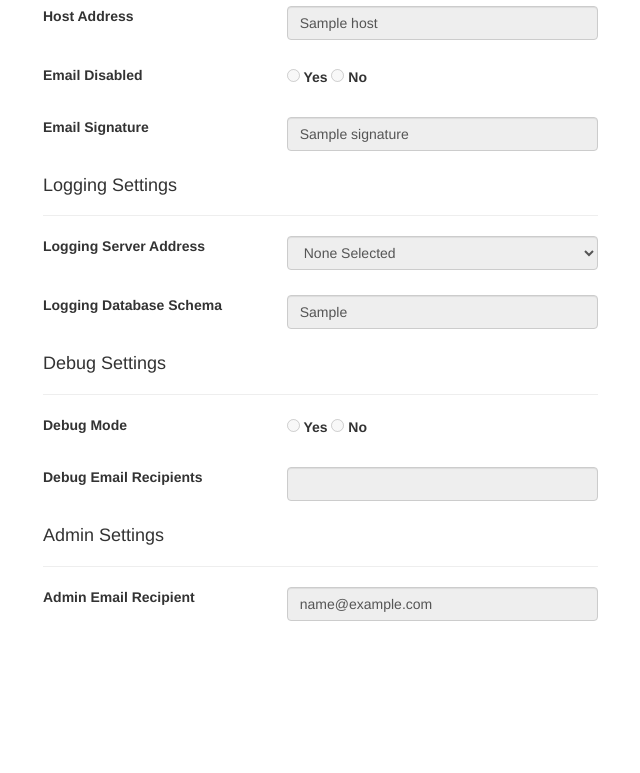
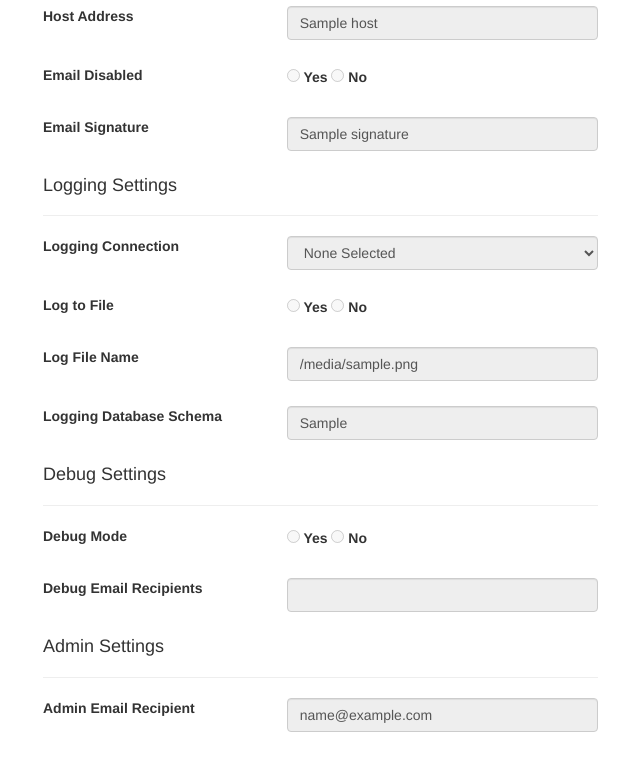
Before and after one commit to speedyturkey/porthole, a Flask app: template porthole/templates/settings.html in a window 1280 px wide. Shown: the part 562-1335 px from the top of the page, without its empty margins (27-667 px from the left). Before the commit the page ends 1183 px from the top, so only its background shows below. Run offline with Flask 2, Linux system fonts and the light colour scheme; the template is opened without the code that fills it: most values are stand-ins (such as "Sample title", 1, 10 or a date in 2020); form fields are guessed from the names that the template uses; some libraries are stand-ins or nearby versions.

Commit message:
ean - updated config gui to include 2 more fields for logging

```diff
--- a/config/example.ini
+++ b/config/example.ini
@@ -31,6 +31,8 @@ signature =
 
 [Logging]
 server = False
+log_to_file = False
+logfile =
 logging_db =
 
 [Debug]
--- a/porthole/gui.py
+++ b/porthole/gui.py
@@ -46,6 +46,10 @@ def edit_config(dict):
         parser.set('Email', 'signature', dict['email_signature'])
     if 'logging_server' in dict and dict['logging_server'] != '':
         parser.set('Logging', 'server', dict['logging_server'])
+    if 'logging_to_file' in dict and dict['logging_to_file'] != '':
+        parser.set('Logging', 'log_to_file', dict['logging_to_file'])
+    if 'logging_file' in dict and dict['logging_file'] != '':
+        parser.set('Logging', 'logfile', dict['logging_file'])
     if 'logging_db' in dict and dict['logging_db'] != '':
         parser.set('Logging', 'db', dict['logging_db'])
     if 'debug_mode' in dict and dict['debug_mode'] != '':
@@ -137,11 +141,13 @@ class ConfigForm(FlaskForm):
     email_username = StringField('email_username')
     email_password = PasswordField('email_password')
     email_host = StringField('email_host')
-    email_disabled = RadioField('email_disabled', choices=[('Yes','Yes'),('No','No')])
+    email_disabled = RadioField('email_disabled', choices=[('True','True'),('False','False')])
     email_signature = StringField('email_signature')
     logging_server = SelectField('logging_server')
+    logging_to_file = RadioField('Log to File', choices=[('True', 'True'),('False', 'False')])
+    logging_file = StringField('Log File Name')
     logging_db = StringField('logging_db')
-    debug_mode = StringField('debug_mode')
+    debug_mode = RadioField('debug_mode', choices=[('True', 'True'),('False', 'False')])
     debug_recipients = StringField('debug_recipients')
     admin_email = StringField('admin_email')
     config_submit = SubmitField('Save Settings')
--- a/porthole/templates/settings.html
+++ b/porthole/templates/settings.html
@@ -124,18 +124,18 @@
         </div>
       </div>
       <div class="form-group row ">
-        {% if all_config_options['Email']['disabled'] == 'Yes'%}
+        {% if all_config_options['Email']['disabled'] == 'True'%}
           {% set y_email_checked = 'checked' %}
-        {% elif all_config_options['Email']['disabled'] == 'No'%}
+        {% elif all_config_options['Email']['disabled'] == 'False'%}
           {% set n_email_checked = 'checked' %}
         {% endif %}
         <label for="email_disabled" class="col-sm-5 col-form-label">Email Disabled</label>
         <div class="col-sm-7">
           <div class='form-check disabled'>
             <label class="form-check-label">
-              <input type="radio" class="form-check-input gen-set-field" name="email_disabled" id="email_disabled_y" value="Yes" disabled {{ y_email_checked }}/>
+              <input type="radio" class="form-check-input gen-set-field" name="email_disabled" id="email_disabled_y" value="True" disabled {{ y_email_checked }}/>
               Yes
-              <input type="radio" class="form-check-input gen-set-field" name="email_disabled" id="email_disabled_n" value="No" disabled {{ n_email_checked }}/>
+              <input type="radio" class="form-check-input gen-set-field" name="email_disabled" id="email_disabled_n" value="False" disabled {{ n_email_checked }}/>
               No
             </label>
           </div>
@@ -165,7 +165,7 @@
       <h4>Logging Settings</h4>
       <hr />
       <div class="form-group row">
-        <label for="logging_server" class="col-sm-5 col-form-label">Logging Server Address</label>
+        <label for="logging_server" class="col-sm-5 col-form-label">Logging Connection</label>
         <div class="col-sm-7">
           <select class="form-control gen-set-field" name="logging_server" id="logging_server" disabled>
             <option>None Selected</option>
@@ -179,6 +179,42 @@
           </select>
           <ul>
             {% for error in config_form.logging_server.errors %}
+              <li>{{ error}}</li>
+            {% endfor %}
+          </ul>
+        </div>
+      </div>
+      <div class="form-group row ">
+        {% if all_config_options['Logging']['log_to_file'] == 'True'%}
+          {% set y_log_checked = 'checked' %}
+        {% elif all_config_options['Logging']['log_to_file'] == 'False'%}
+          {% set n_log_checked = 'checked' %}
+        {% endif %}
+        <label for="logging_to_file" class="col-sm-5 col-form-label">Log to File</label>
+        <div class="col-sm-7">
+          <div class='form-check disabled'>
+            <label class="form-check-label">
+              <input type="radio" class="form-check-input gen-set-field" name="logging_to_file" id="logging_to_file_y" value="True" disabled {{ y_log_checked }}/>
+              Yes
+              <input type="radio" class="form-check-input gen-set-field" name="logging_to_file" id="logging_to_file_n" value="False" disabled {{ n_log_checked }}/>
+              No
+            </label>
+          </div>
+          <ul>
+            {% for error in config_form.logging_to_file.errors %}
+              <li>{{ error}}</li>
+            {% endfor %}
+          </ul>
+        </div>
+      </div>
+      <div class="form-group row">
+        <label for="logging_file" class="col-sm-5 col-form-label">Log File Name</label>
+        <div class="col-sm-7">
+          <input class="form-control gen-set-field" id="logging_file"
+                          name="logging_file" type="text"
+                          value= "{{ all_config_options["Logging"]["logfile"]}}" disabled>
+          <ul>
+            {% for error in config_form.logging_file.errors %}
               <li>{{ error}}</li>
             {% endfor %}
           </ul>
@@ -204,18 +240,18 @@
       <h4>Debug Settings</h4>
       <hr />
       <div class="form-group row">
-        {% if all_config_options['Debug']['debug_mode'] == 'Yes'%}
+        {% if all_config_options['Debug']['debug_mode'] == 'True'%}
           {% set y_debug_checked = 'checked' %}
-        {% elif all_config_options['Debug']['debug_mode'] == 'No'%}
+        {% elif all_config_options['Debug']['debug_mode'] == 'False'%}
           {% set n_debug_checked = 'checked' %}
         {% endif %}
         <label for="debug_mode" class="col-sm-5 col-form-label">Debug Mode</label>
         <div class="col-sm-7">
           <div class='form-check disabled'>
             <label class="form-check-label">
-              <input type="radio" class="form-check-input gen-set-field" name="debug_mode" id="debug_mode_y" value="Yes" disabled {{ y_debug_checked }}/>
+              <input type="radio" class="form-check-input gen-set-field" name="debug_mode" id="debug_mode_y" value="True" disabled {{ y_debug_checked }}/>
               Yes
-              <input type="radio" class="form-check-input gen-set-field" name="debug_mode" id="debug_mode_n" value="No" disabled {{ n_debug_checked }}/>
+              <input type="radio" class="form-check-input gen-set-field" name="debug_mode" id="debug_mode_n" value="False" disabled {{ n_debug_checked }}/>
               No
             </label>
           </div>
```
